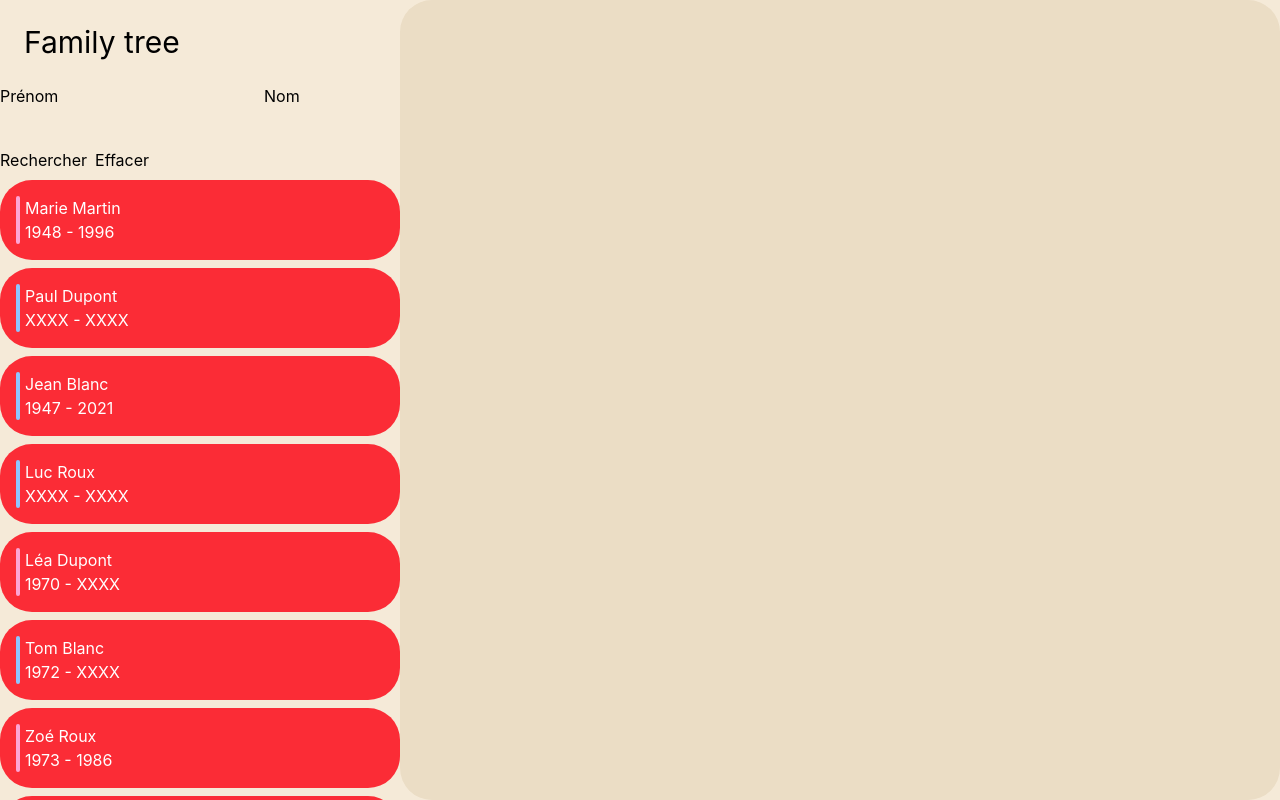
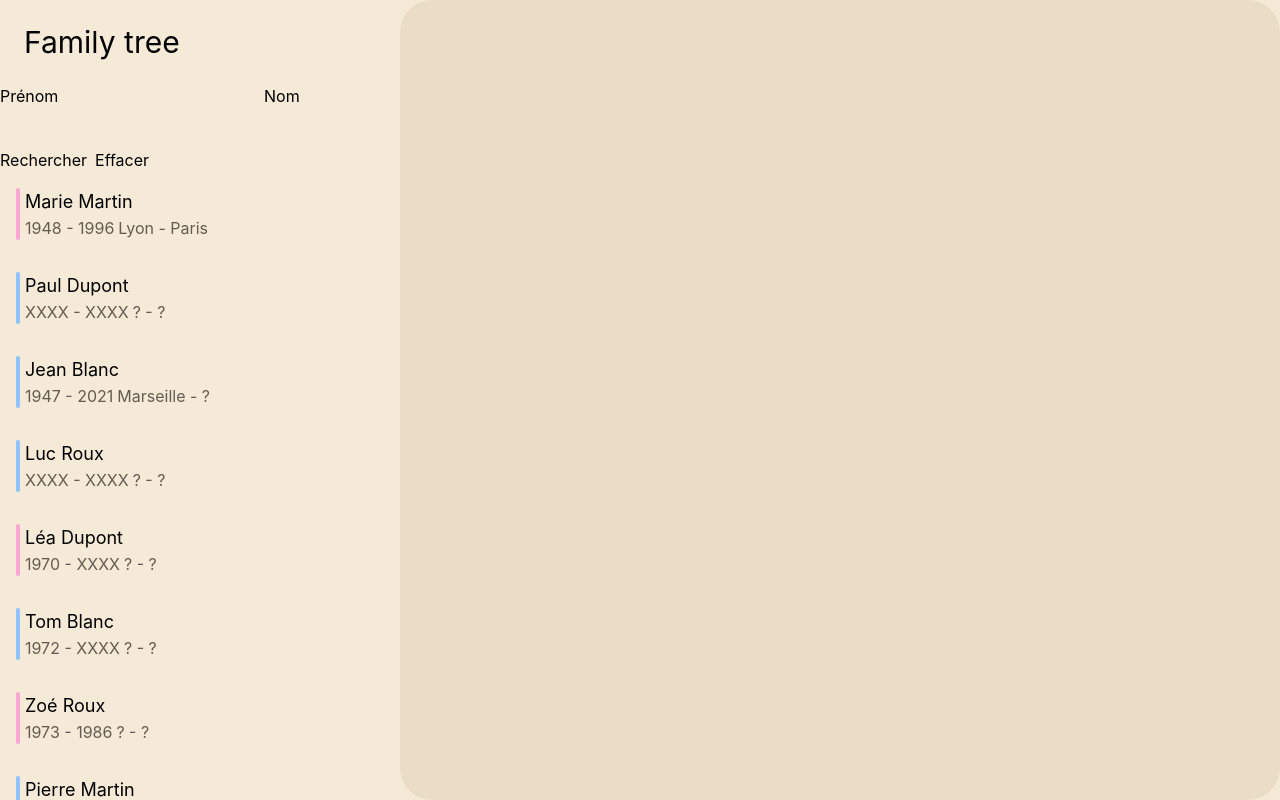
Before and after one commit to andrew-ob/Family-tree-2026-vue, a Nuxt app: page / in a window 1280 px wide. Built offline with nearby package versions, Linux system fonts and the light colour scheme.

Commit message:
style(person): change background color & make rounded cardinfo

```diff
--- a/app/components/person/CardInfo.vue
+++ b/app/components/person/CardInfo.vue
@@ -1,9 +1,9 @@
 <template>
   <div
-    class="p-4 my-2 min-w-29 min-h-13.25 flex bg-red-500 hover:bg-red-900 rounded-xl text-white"
+    class="p-4 min-w-29 min-h-13.25 flex text-base hover:bg-surface rounded-full"
   >
     <div
-      class="rounded-2xl p-0.5 mr-1.25"
+      class="rounded-3xl p-0.5 mr-1.25"
       :class="{
         'bg-blue-300': person.sex === 'male',
         'bg-pink-300': person.sex === 'female',
@@ -13,9 +13,20 @@
     </div>
 
     <div>
-      <p>{{ person.firstName }} {{ person.lastName }}</p>
+      <div>
+        <p class="text-lg">
+          {{ person.firstName }} {{ person.lastName }}
+        </p>
+      </div>
 
-      <p>{{ person.birth?.date || 'XXXX' }} - {{ person.death?.date || 'XXXX' }}</p>
+      <div class="flex gap-1 text-neutral-700">
+        <p>
+          {{ person.birth?.date || 'XXXX' }} - {{ person.death?.date || 'XXXX' }}
+        </p>
+        <p>
+          {{ person.birth?.place || '?' }} - {{ person.death?.place || '?' }}
+        </p>
+      </div>
     </div>
   </div>
 </template>
```
